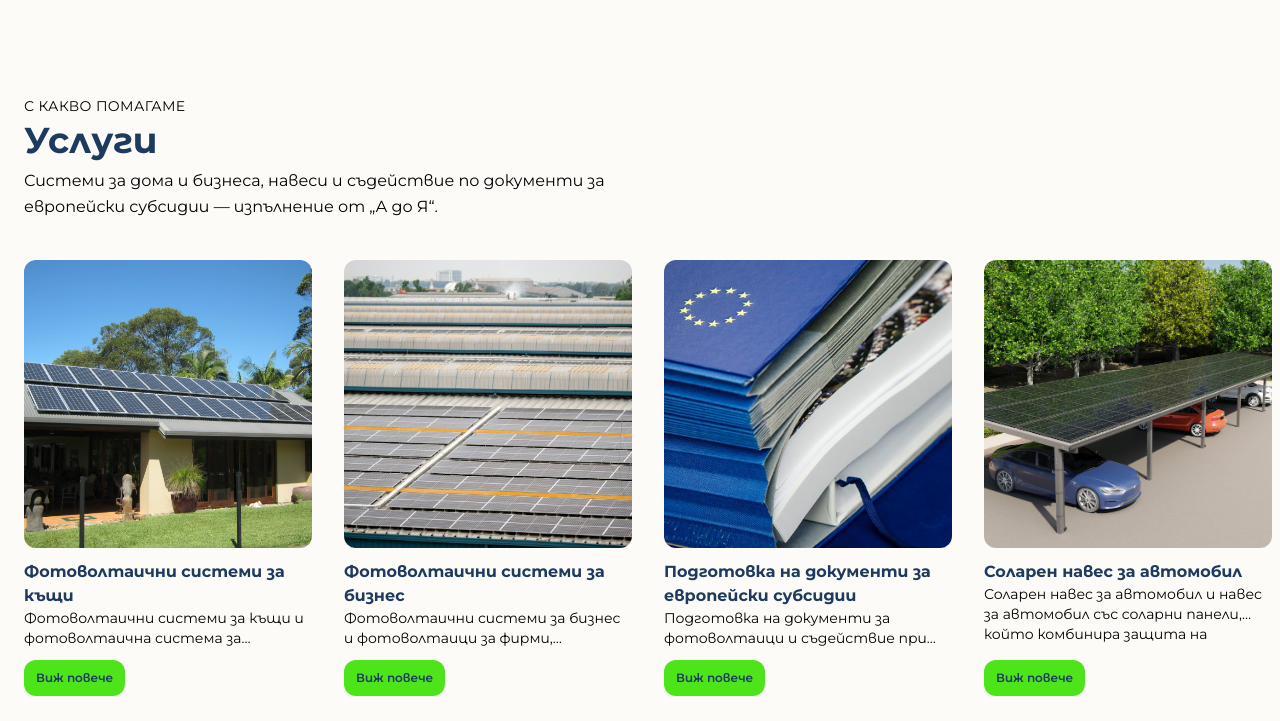
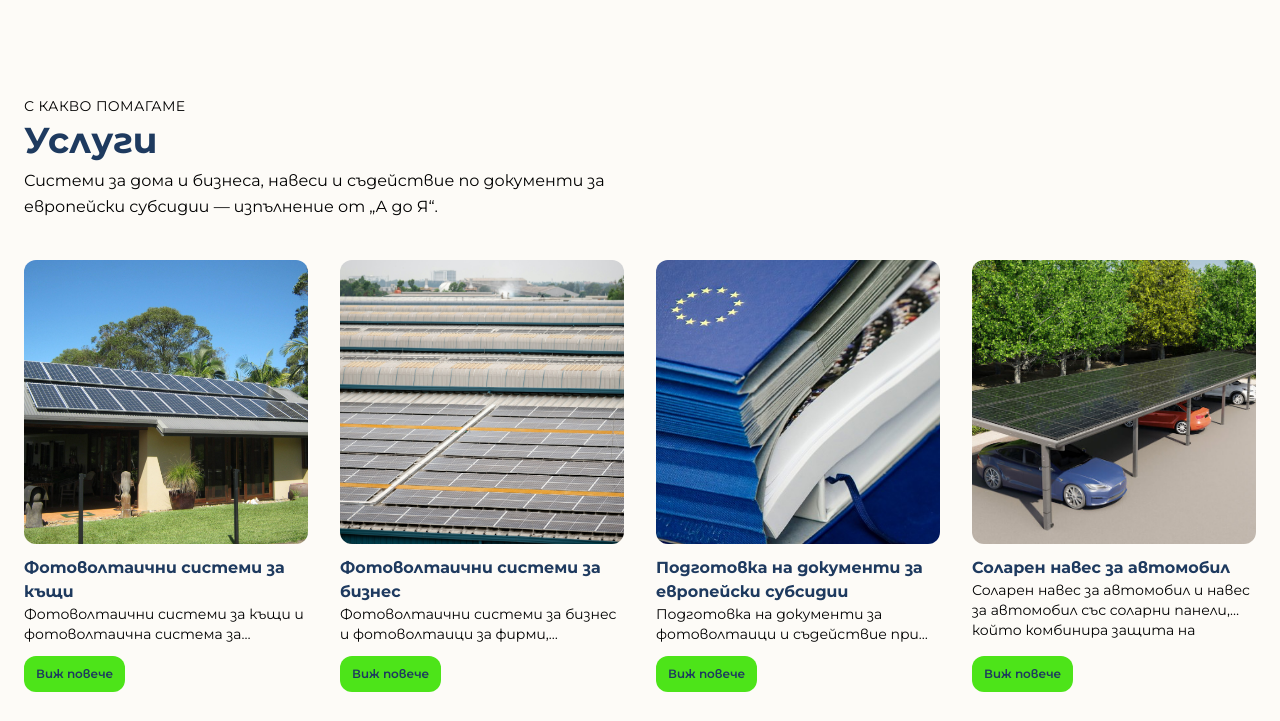
Before and after one commit to webstudio28/dreamelectricbg, an Eleventy site: page src/index.njk in a window 1280 px wide. Shown: the part 831-1552 px from the top of the page. Built offline with nearby package versions, Linux system fonts and the light colour scheme; Eleventy itself is replaced by a stand-in of ours; files that its build step writes are made by us from their sources; grey boxes are pictures that could not be loaded.

Commit message:
Made ui changes

```diff
--- a/src/_includes/macros/ui.njk
+++ b/src/_includes/macros/ui.njk
@@ -4,6 +4,18 @@
   {% if eyebrow %}<p class="text-sm uppercase tracking-wide text-brand-blue/80 mb-1">{{ eyebrow }}</p>{% endif %}
   <h2 class="text-2xl md:text-3xl lg:text-4xl font-bold text-brand-blue">{{ title }}</h2>
   {% if subtitle %}<p class="mt-2 text-brand-blue/80 leading-relaxed max-w-2xl">{{ subtitle }}</p>{% endif %}
+</div>
+{% endmacro %}
+
+{# Home services teaser (horizontal strip + desktop grid) #}
+{% macro homeServiceCard(item, extraClass) %}
+<div class="relative flex flex-col overflow-hidden service-card {{ extraClass }}">
+  <img src="{{ ('/assets/images/' ~ item.image) | url }}" alt="{{ item.title }}" class="aspect-square w-full object-cover rounded-xl mb-3" loading="lazy">
+  <h3 class="text-base font-bold text-brand-blue">{{ item.title }}</h3>
+  <p class="text-sm text-brand-blue/80 mb-3 flex-1 line-clamp-2">{{ item.shortDescription }}</p>
+  <div class="flex items-center gap-3 flex-wrap">
+    <a href="{{ ('/uslugi/' ~ item.slug ~ '/') | url }}" class="inline-flex items-center justify-center rounded-xl bg-brand-accent text-brand-blue font-semibold px-3 py-2.5 text-xs hover:opacity-95 transition-opacity w-fit">Виж повече</a>
+  </div>
 </div>
 {% endmacro %}
 
--- a/src/_includes/sections/home-services.njk
+++ b/src/_includes/sections/home-services.njk
@@ -1,20 +1,25 @@
+{% from "macros/ui.njk" import sectionHeader, homeServiceCard %}
 <section class="section-padding bg-brand-buttercream overflow-x-hidden max-w-full">
   <div class="container-custom">
-    {% from "macros/ui.njk" import sectionHeader %}
     {% set s = home.services %}
     {{ sectionHeader(s.eyebrow, s.title, s.subtitle) }}
   </div>
-  <div class="w-full min-w-0 drag-scroll overflow-x-auto pb-2 cursor-grab active:cursor-grabbing select-none scrollbar-hide">
+  <div class="w-full min-w-0 drag-scroll overflow-x-auto pb-2 cursor-grab active:cursor-grabbing select-none scrollbar-hide lg:hidden">
     <div class="flex gap-8 services-strip-inner">
       {% for item in services %}
-      <div class="relative flex flex-col flex-shrink-0 w-64 md:w-72 overflow-hidden service-card">
-        <img src="{{ ('/assets/images/' ~ item.image) | url }}" alt="{{ item.title }}" class="aspect-square w-full object-cover rounded-xl mb-3" loading="lazy">
-        <h3 class="text-base font-bold text-brand-blue">{{ item.title }}</h3>
-        <p class="text-sm text-brand-blue/80 mb-3 flex-1 line-clamp-2">{{ item.shortDescription }}</p>
-        <div class="flex items-center gap-3 flex-wrap">
-          <a href="{{ ('/uslugi/' ~ item.slug ~ '/') | url }}" class="inline-flex items-center justify-center rounded-xl bg-brand-accent text-brand-blue font-semibold px-3 py-2.5 text-xs hover:opacity-95 transition-opacity w-fit">Виж повече</a>
-        </div>
-      </div>
+      {{ homeServiceCard(item, 'flex-shrink-0 w-64 md:w-72') }}
+      {% endfor %}
+    </div>
+  </div>
+  <div class="hidden lg:block container-custom">
+    <div class="grid grid-cols-4 gap-8">
+      {% for item in services %}
+      {% set gridCls = 'min-w-0' %}
+      {% if loop.index == 5 %}{% set gridCls = 'min-w-0 lg:col-start-2' %}
+      {% elif loop.index == 6 %}{% set gridCls = 'min-w-0 lg:col-start-3' %}
+      {% elif loop.index == 7 %}{% set gridCls = 'min-w-0 lg:col-start-4' %}
+      {% endif %}
+      {{ homeServiceCard(item, gridCls) }}
       {% endfor %}
     </div>
   </div>
--- a/src/proekti/project.njk
+++ b/src/proekti/project.njk
@@ -33,7 +33,7 @@ eleventyComputed:
 
         <div class="order-1 lg:order-2">
           <div class="rounded-3xl overflow-hidden shadow-lg border border-brand-blue/10">
-            <img src="{{ ('/assets/images/' ~ project.images[0]) | url }}" alt="{{ project.title }}" class="w-full h-full object-cover">
+            <img src="{{ ('/assets/images/' ~ project.images[0]) | url }}" alt="{{ project.title }}" class="block w-full h-auto">
           </div>
         </div>
       </div>
@@ -55,10 +55,10 @@ eleventyComputed:
   <section class="section-padding bg-white">
     <div class="container-custom">
       <h2 class="text-2xl md:text-3xl font-bold text-brand-blue">Галерия</h2>
-      <div class="mt-6 grid gap-6 sm:grid-cols-2 lg:grid-cols-3">
+      <div class="mt-6 columns-1 gap-6 sm:columns-2 lg:columns-3">
         {% for img in project.images %}
-        <div class="rounded-3xl overflow-hidden border border-brand-blue/10 shadow-sm">
-          <img src="{{ ('/assets/images/' ~ img) | url }}" alt="{{ project.title }} - снимка {{ loop.index }}" class="w-full aspect-[4/3] object-cover">
+        <div class="mb-6 break-inside-avoid rounded-3xl overflow-hidden border border-brand-blue/10 shadow-sm">
+          <img src="{{ ('/assets/images/' ~ img) | url }}" alt="{{ project.title }} - снимка {{ loop.index }}" class="block w-full h-auto">
         </div>
         {% endfor %}
       </div>
```
